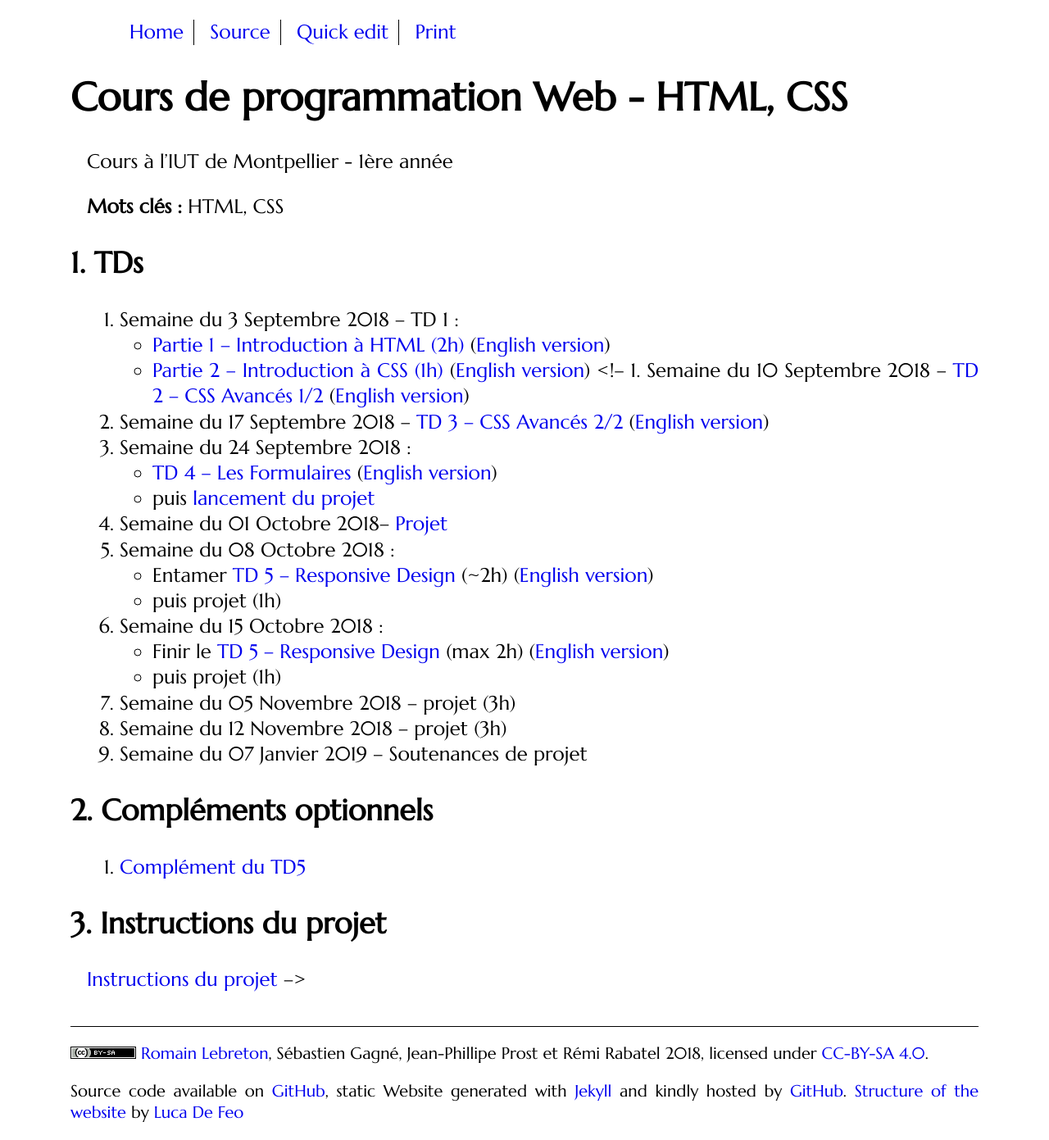
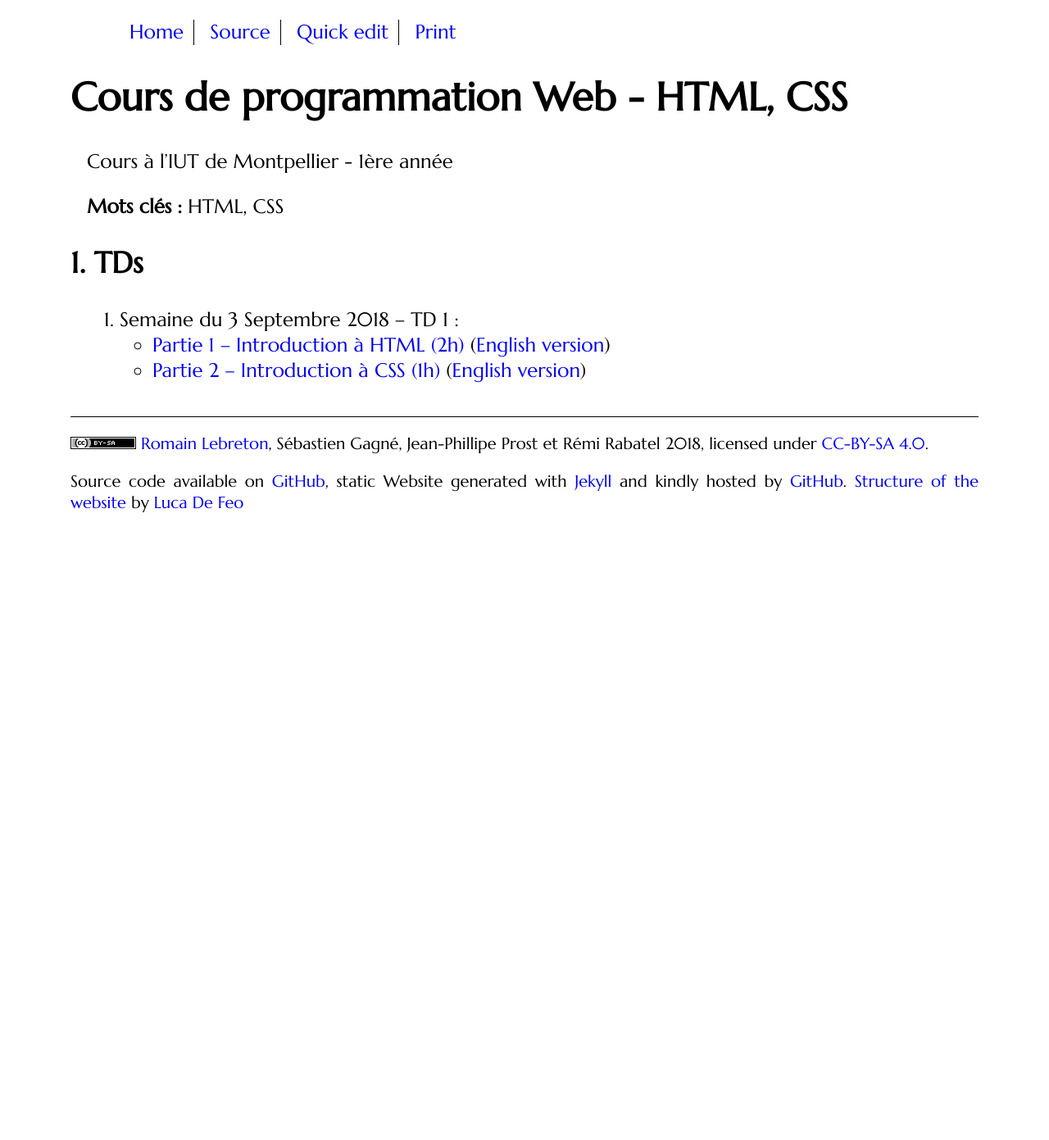
Before and after one commit to romainlebreton/R1.02-DeveloppementInterfacesWeb, a Jekyll site: the page built from index.md, in a window 1280 px wide. Shown: the whole page at 82% size. Built offline with Jekyll 4.4.1, drawn with Linux system fonts in a browser that asks for light colours; some web fonts are replaced; comment, search, counter and statistics services are not loaded; after the commit the page ends 900 px from its top, so only the background shows below that.

Commit message:
Corrige les balises de commentaire

```diff
--- a/index.md
+++ b/index.md
@@ -15,34 +15,34 @@ Cours à l'IUT de Montpellier - 1ère année
      ([English version](tutorials/tutorial1_1-en.html))
    * [Partie 2 -- Introduction à CSS (1h)](tutorials/tutorial1_2.html)
      ([English version](tutorials/tutorial1_2-en.html))
-<!-- 1. Semaine du 10 Septembre 2018 -- [TD 2 -- CSS Avancés 1/2](tutorials/tutorial2.html)
-   ([English version](tutorials/tutorial2-en.html))
-1. Semaine du 17 Septembre 2018 -- [TD 3 -- CSS Avancés 2/2](tutorials/tutorial3.html)
-	 ([English version](tutorials/tutorial3-en.html))
-1. Semaine du 24 Septembre 2018 :
-   * [TD 4 -- Les Formulaires](tutorials/tutorial4.html)
-	 ([English version](tutorials/tutorial4-en.html))
-   * puis [lancement du projet](projet.html)
-1. Semaine du 01 Octobre 2018-- [Projet](projet.html)
-1. Semaine du 08 Octobre 2018 :
-   * Entamer [TD 5 -- Responsive Design](tutorials/tutorial5.html) (~2h)
-   ([English version](tutorials/tutorial5-en.html))
-   * puis projet (1h)
-1. Semaine du 15 Octobre 2018 :
-   * Finir le [TD 5 -- Responsive Design](tutorials/tutorial5.html) (max 2h)
-   ([English version](tutorials/tutorial5-en.html))
-   * puis projet (1h)
-1. Semaine du 05 Novembre 2018 -- projet (3h)
-1. Semaine du 12 Novembre 2018 -- projet (3h)
-1. Semaine du 07 Janvier 2019 -- Soutenances de projet
+<!-- 1. Semaine du 10 Septembre 2018 -- [TD 2 -- CSS Avancés 1/2](tutorials/tutorial2.html) -->
+<!--    ([English version](tutorials/tutorial2-en.html)) -->
+<!-- 1. Semaine du 17 Septembre 2018 -- [TD 3 -- CSS Avancés 2/2](tutorials/tutorial3.html) -->
+<!-- 	 ([English version](tutorials/tutorial3-en.html)) -->
+<!-- 1. Semaine du 24 Septembre 2018 : -->
+<!--    * [TD 4 -- Les Formulaires](tutorials/tutorial4.html) -->
+<!-- 	 ([English version](tutorials/tutorial4-en.html)) -->
+<!--    * puis [lancement du projet](projet.html) -->
+<!-- 1. Semaine du 01 Octobre 2018-- [Projet](projet.html) -->
+<!-- 1. Semaine du 08 Octobre 2018 : -->
+<!--    * Entamer [TD 5 -- Responsive Design](tutorials/tutorial5.html) (~2h) -->
+<!--    ([English version](tutorials/tutorial5-en.html)) -->
+<!--    * puis projet (1h) -->
+<!-- 1. Semaine du 15 Octobre 2018 : -->
+<!--    * Finir le [TD 5 -- Responsive Design](tutorials/tutorial5.html) (max 2h) -->
+<!--    ([English version](tutorials/tutorial5-en.html)) -->
+<!--    * puis projet (1h) -->
+<!-- 1. Semaine du 05 Novembre 2018 -- projet (3h) -->
+<!-- 1. Semaine du 12 Novembre 2018 -- projet (3h) -->
+<!-- 1. Semaine du 07 Janvier 2019 -- Soutenances de projet -->
 
-## Compléments optionnels
+<!-- ## Compléments optionnels -->
 
-1. [Complément du TD5](assets/tut5-complement.html)
+<!-- 1. [Complément du TD5](assets/tut5-complement.html) -->
 
-## Instructions du projet
+<!-- ## Instructions du projet -->
 
-[Instructions du projet](projet.html) -->
+<!-- [Instructions du projet](projet.html) -->
 
 <!-- ## Joomla -->
 
```
